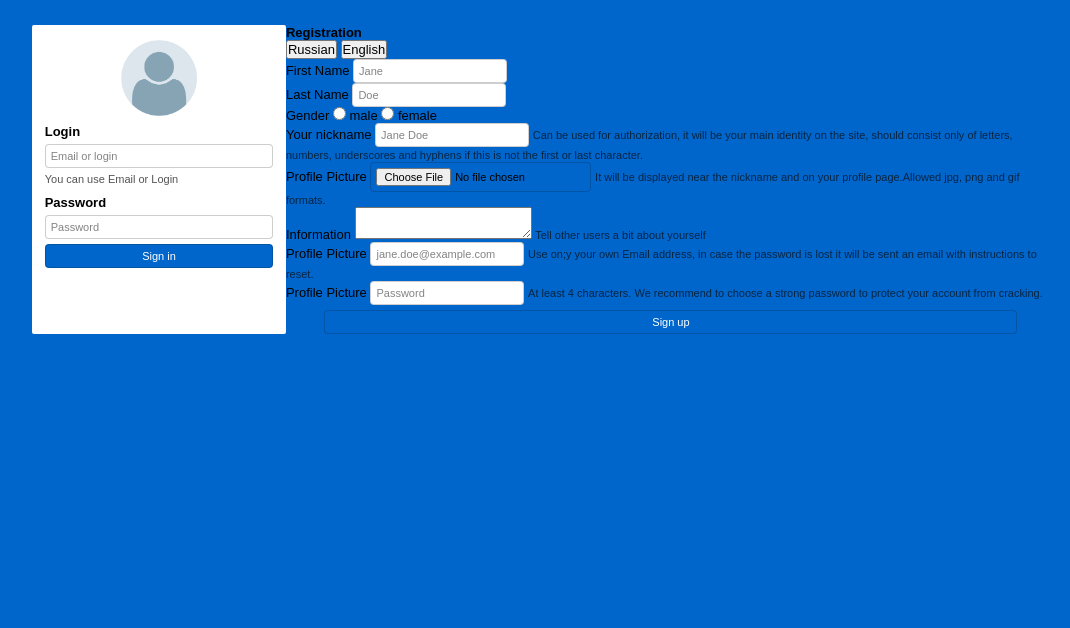
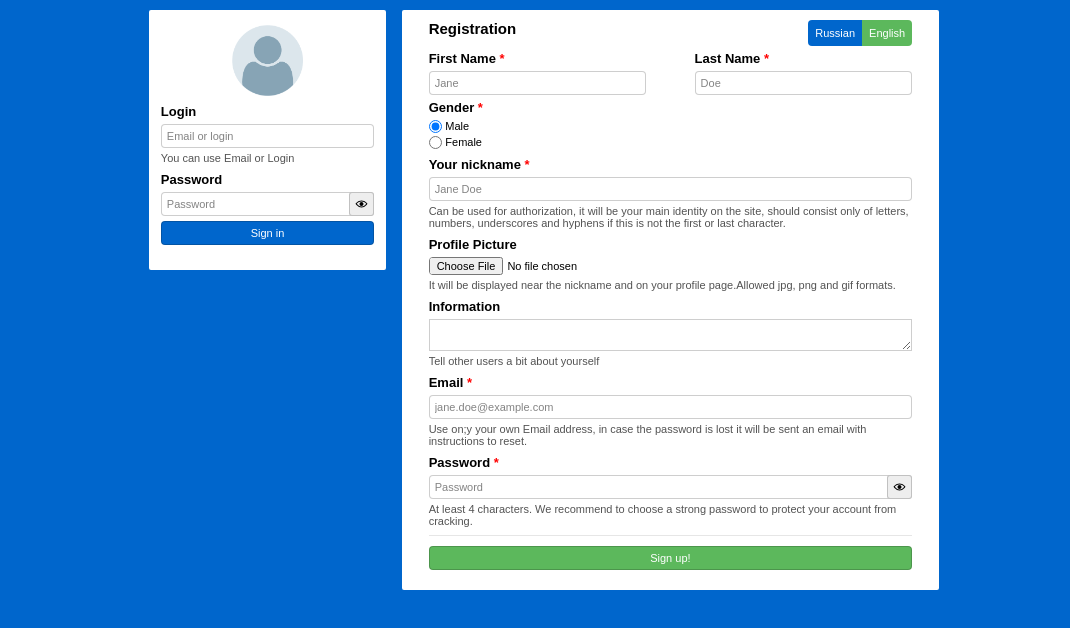
Before and after one commit to mesropavetisyan/PHP-Form-Validation, a plain HTML site: page index.html in a window 1280 px wide. Shown: the whole page, without its empty margins (96-1166 px from the left). Drawn offline with Linux system fonts and the light colour scheme.

Commit message:
form html and css end

```diff
--- a/index.html
+++ b/index.html
@@ -8,54 +8,64 @@
 <body>
 <div class="form-container">
     <div class="login-form">
-        <form action="">
+        <form action="" class="form-login">
             <div class="user-img">
                 <img src="img/user.png" alt="User">
             </div>
             <div class="login-field">
-                <span class="login-txt title-txt">Login</span>
+                <span class="login-txt">Login</span>
                 <input type="text" name="login" placeholder="Email or login">
                 <span class="txt">You can use Email or Login</span>
             </div>
             <div class="password-field">
-                <span class="password-txt title-txt">Password</span>
+                <span class="password-txt">Password</span>
+                <div class="password-img">
                     <input type="password" name="password" placeholder="Password">
+                    <svg xmlns="http://www.w3.org/2000/svg" width="24" height="24" viewBox="0 0 24 24">
+                        <path d="M12.015 7c4.751 0 8.063 3.012 9.504 4.636-1.401 1.837-4.713 5.364-9.504 5.364-4.42 0-7.93-3.536-9.478-5.407 1.493-1.647 4.817-4.593 9.478-4.593zm0-2c-7.569 0-12.015 6.551-12.015 6.551s4.835 7.449 12.015 7.449c7.733 0 11.985-7.449 11.985-7.449s-4.291-6.551-11.985-6.551zm-.015 3c-2.209 0-4 1.792-4 4 0 2.209 1.791 4 4 4s4-1.791 4-4c0-2.208-1.791-4-4-4z"/>
+                    </svg>
+                </div>
             </div>
             <div class="sign">
                 <input type="submit" name="submit" value="Sign in">
             </div>
         </form>
     </div>
+    <div class="register-form-container">
         <div class="register-form">
+            <div class="reg-lang-field">
                 <div class="reg-title">
                     <h3>Registration</h3>
+                </div>
                 <div class="language-btn">
-                <button class="rus-btn">Russian</button>
-                <button class="en-btn">English</button>
+                    <button class="btn rus-btn">Russian</button>
+                    <button class="btn en-btn">English</button>
                 </div>
             </div>
             <form action="">
                 <div class="first-last-name">
                     <div class="first-name-field">
-                    <span class="first-name-txt title-txt">First Name</span>
+                        <span class="first-name-txt title-txt">First Name <span class="red">*</span></span>
                         <input type="text" name="first-name" placeholder="Jane">
                     </div>
                     <div class="last-name-field">
-                    <span class="last-name-txt title-txt">Last Name</span>
+                        <span class="last-name-txt title-txt">Last Name <span class="red">*</span></span>
                         <input type="text" name="last-name" placeholder="Doe">
                     </div>
                 </div>
                 <div class="gender-field">
-                <span class="gender-txt title-txt">Gender</span>
+                    <span class="gender-txt title-txt">Gender <span class="red">*</span></span>
                     <label for="male">
-                    <input type="radio" name="gender" value="male" id="male"> male
+                        <input type="radio" name="gender" value="male" id="male" checked> <span
+                            class="radio-text">Male</span>
                     </label>
                     <label for="female">
-                    <input type="radio" name="gender" value="female" id="female"> female
+                        <input type="radio" name="gender" value="female" id="female"> <span
+                            class="radio-text">Female</span>
                     </label>
                 </div>
                 <div class="nick-field">
-                <span class="nick-txt title-txt">Your nickname</span>
+                    <span class="nick-txt title-txt">Your nickname <span class="red">*</span></span>
                     <input type="text" name="nick" placeholder="Jane Doe">
                     <span class="txt">Can be used for authorization, it will be your main identity on the site, should consist only of letters, numbers, underscores and hyphens if this is not the first or last character.</span>
                 </div>
@@ -70,20 +80,26 @@
                     <span class="txt">Tell other users a bit about yourself</span>
                 </div>
                 <div class="email-field">
-                <span class="email-txt title-txt">Profile Picture</span>
+                    <span class="email-txt title-txt">Email <span class="red">*</span></span>
                     <input type="email" name="email" placeholder="jane.doe@example.com">
                     <span class="txt">Use on;y your own Email address, in case the password is lost it will be sent an email with instructions to reset.</span>
                 </div>
                 <div class="password-reg-field">
-                <span class="password-reg title-txt">Profile Picture</span>
+                    <span class="password-reg title-txt">Password <span class="red">*</span></span>
+                    <div class="password-reg-img">
                         <input type="password" name="password-reg" placeholder="Password">
+                        <svg xmlns="http://www.w3.org/2000/svg" width="24" height="24" viewBox="0 0 24 24">
+                            <path d="M12.015 7c4.751 0 8.063 3.012 9.504 4.636-1.401 1.837-4.713 5.364-9.504 5.364-4.42 0-7.93-3.536-9.478-5.407 1.493-1.647 4.817-4.593 9.478-4.593zm0-2c-7.569 0-12.015 6.551-12.015 6.551s4.835 7.449 12.015 7.449c7.733 0 11.985-7.449 11.985-7.449s-4.291-6.551-11.985-6.551zm-.015 3c-2.209 0-4 1.792-4 4 0 2.209 1.791 4 4 4s4-1.791 4-4c0-2.208-1.791-4-4-4z"/>
+                        </svg>
+                    </div>
                     <span class="txt">At least 4 characters. We recommend to choose a strong password to protect your account from cracking.</span>
                 </div>
                 <div class="sign sign-up">
-                <input type="submit" name="submit" value="Sign up">
+                    <input type="submit" name="submit" value="Sign up!">
                 </div>
             </form>
         </div>
     </div>
+</div>
 </body>
 </html>
--- a/style.css
+++ b/style.css
@@ -12,7 +12,9 @@ body {
 .form-container {
     display: flex;
     width: 80%;
-    margin: 25px auto;
+    margin: 10px auto;
+    justify-content: space-between;
+    max-width: 790px;
 }
 
 .user-img > img {
@@ -25,13 +27,7 @@ body {
 }
 
 .login-form {
-    background: #fff;
-    width: 35%;
-    border-radius: 2px;
-    padding: 15px 0 25px;
-}
-
-form {
+    width: 30%;
 }
 
 .login-field {
@@ -61,7 +57,7 @@ form {
 }
 
 .txt {
-    padding: 5px 0 10px;
+    padding: 4px 0 8px;
     font-size: 11px;
     color: rgba(10, 10, 10, 0.7);
 }
@@ -86,4 +82,197 @@ input[type="submit"] {
     width: 100%;
     background: #0066cc;
     color: #fff;
+    cursor: pointer;
 }
+
+input[type="submit"]:hover {
+    background: #fff;
+    color: #0066cc;
+    transition: 0.4s;
+}
+.register-form {
+    width: 90%;
+    margin: 0 auto;
+}
+
+.form-login {
+    background: #fff;
+    border-radius: 2px;
+    padding: 15px 0 25px;
+}
+
+.register-form-container {
+    width: 68%;
+    background: #fff;
+    border-radius: 2px;
+    padding: 10px 0 20px;
+}
+
+.reg-lang-field {
+    display: flex;
+    justify-content: space-between;
+}
+
+.reg-title > h3 {
+    font-size: 15px;
+}
+
+.btn {
+    background: #0066cc;
+    border: none;
+    border-radius: 4px 0 0 4px;
+    padding: 7px;
+    color: #fff;
+    font-size: 11px;
+    cursor: pointer;
+    transition: 0.4s;
+}
+
+.btn:hover {
+    background: #fff;
+    color: #0066cc;
+}
+
+.en-btn {
+    border-radius: 0 4px 4px 0;
+    background: #5cb85c;
+    transition: 0.4s;
+}
+
+.en-btn:hover {
+    background: #fff;
+    color: #5cb85c;
+}
+
+.language-btn {
+    display: flex;
+}
+
+.first-last-name {
+    display: flex;
+    padding: 5px 0 5px;
+    justify-content: space-between;
+}
+
+.title-txt {
+    padding-bottom: 5px;
+    font-weight: bold;
+}
+
+.first-name-field {
+    display: flex;
+    flex-direction: column;
+    width: 45%;
+}
+
+.last-name-field {
+    display: flex;
+    flex-direction: column;
+    width: 45%;
+}
+
+.red {
+    color: red;
+}
+
+.gender-field {
+    display: flex;
+    flex-direction: column;
+}
+
+.radio-text {
+    vertical-align: top;
+    font-size: 11px;
+}
+
+.nick-field {
+    display: flex;
+    flex-direction: column;
+    padding: 5px 0 0;
+}
+
+.picture-field {
+    display: flex;
+    flex-direction: column;
+}
+
+input[type="file"] {
+    border: none;
+    padding: 0;
+}
+
+.info-field {
+    display: flex;
+    flex-direction: column;
+}
+
+textarea {
+    border: 1px solid rgba(10, 10, 10, 0.2);
+}
+
+.email-field {
+    display: flex;
+    flex-direction: column;
+}
+
+.password-reg-field {
+    display: flex;
+    flex-direction: column;
+}
+
+.sign-up > input {
+    width: 100%;
+    background: #5cb85c;
+}
+.sign-up {
+    width: 100%;
+    padding-top: 10px;
+}
+
+.password-reg-field:after{
+    content: "";
+    display: inline-block;
+    width: 100%;
+    height: 1px;
+    background: rgba(10, 10, 10, 0.1);
+}
+
+.password-img {
+    position: relative;
+}
+
+.password-img > input {
+    width: 100%;
+    box-sizing: border-box;
+}
+.password-img > svg {
+    position: absolute;
+    right: 0px;
+    width: 25px;
+    background: #eeeeee;
+    border: 1px solid rgba(10, 10, 10, 0.2);
+    border-radius: 3px;
+    box-sizing: border-box;
+    padding: 5px;
+    cursor: pointer;
+}
+
+.password-reg-img > input {
+    width: 100%;
+    box-sizing: border-box;
+}
+.password-reg-img > svg {
+    position: absolute;
+    right: 0px;
+    width: 25px;
+    background: #eeeeee;
+    border: 1px solid rgba(10, 10, 10, 0.2);
+    border-radius: 3px;
+    box-sizing: border-box;
+    padding: 5px;
+    cursor: pointer;
+}
+
+.password-reg-img {
+    position: relative;
+}
```
Lines whose indentation alone changed are shown as unchanged.
